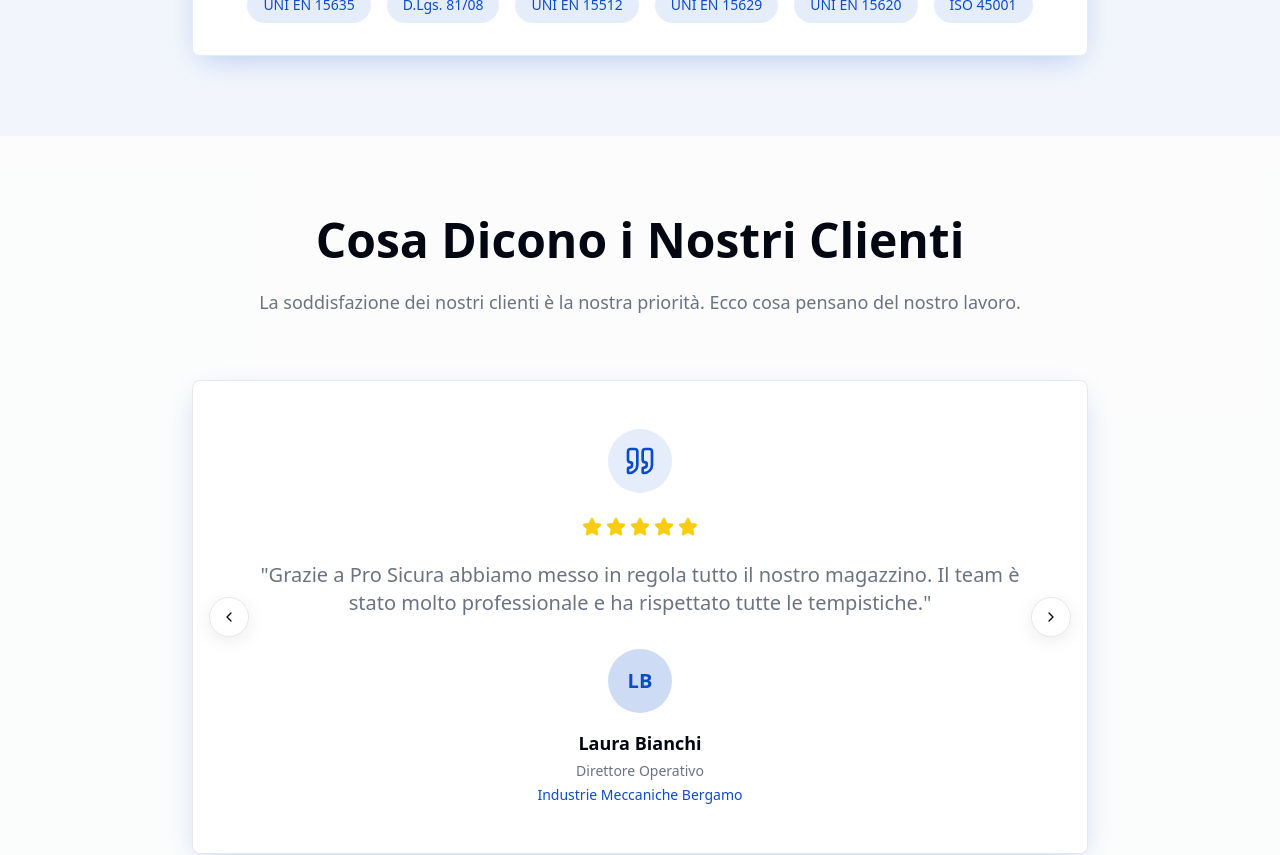
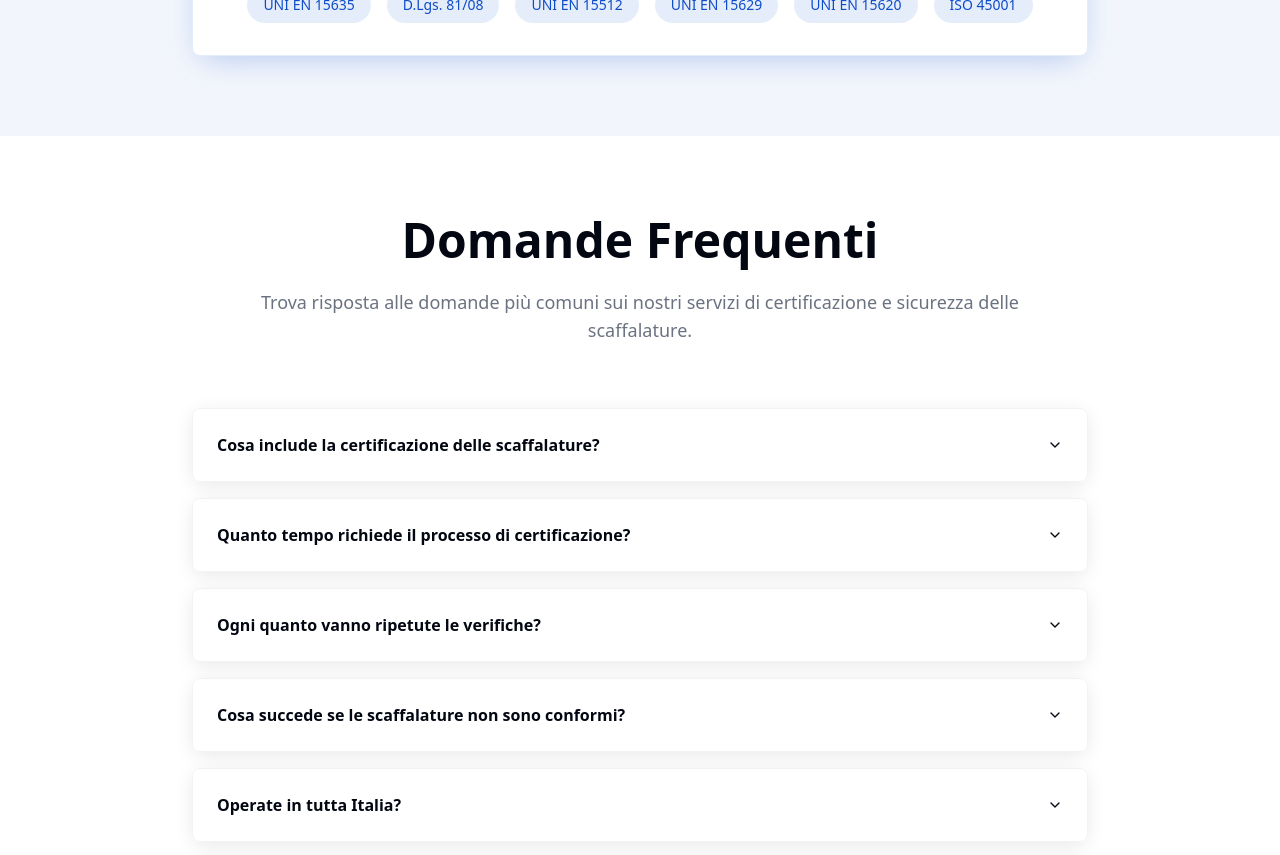
Before and after one commit to FAV-art/pro-sicura-web, a React (Vite) app: page / in a window 1280 px wide. Shown: the part 3900-4755 px from the top of the page. Built offline with nearby package versions, Linux system fonts and the light colour scheme.

Commit message:
Remove testimonials section
Removed the "Cosa Dicono i Nostri Clienti" section and the associated feedback component from the website.

```diff
--- a/src/pages/Index.tsx
+++ b/src/pages/Index.tsx
@@ -5,7 +5,7 @@ import { About } from "@/components/About";
 import { Services } from "@/components/Services";
 import { Stats } from "@/components/Stats";
 import { Trust } from "@/components/Trust";
-import { Testimonials } from "@/components/Testimonials";
+
 import { FAQ } from "@/components/FAQ";
 import { Contact } from "@/components/Contact";
 import { Footer } from "@/components/Footer";
@@ -20,7 +20,7 @@ const Index = () => {
       <Services />
       <Stats />
       <Trust />
-      <Testimonials />
+
       <FAQ />
       <Contact />
       <Footer />
```
